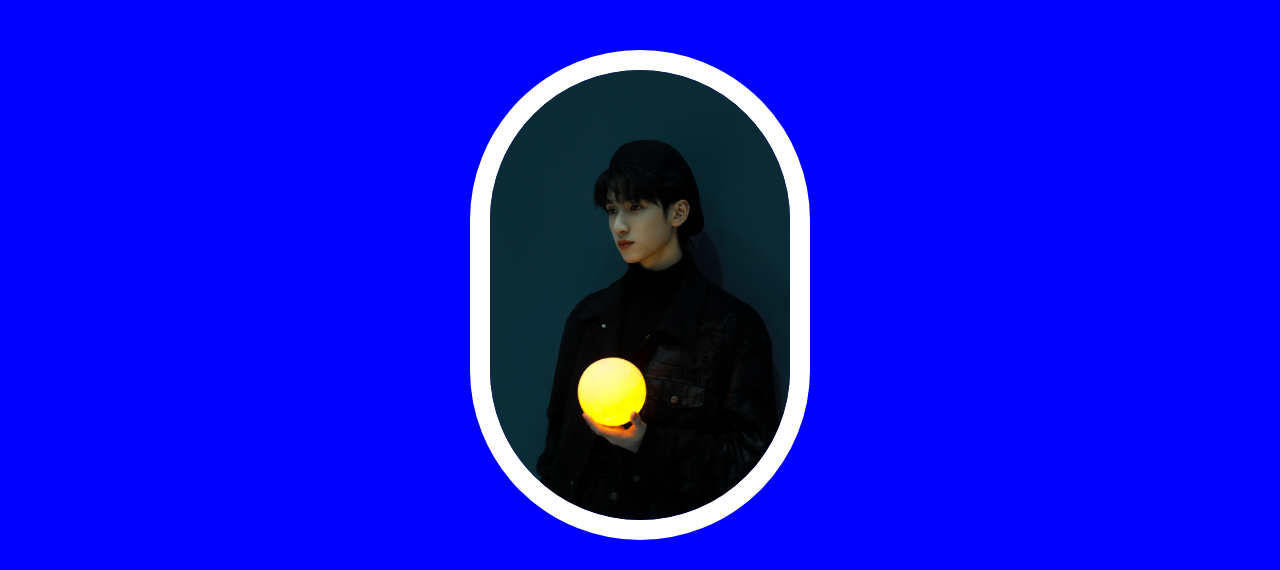
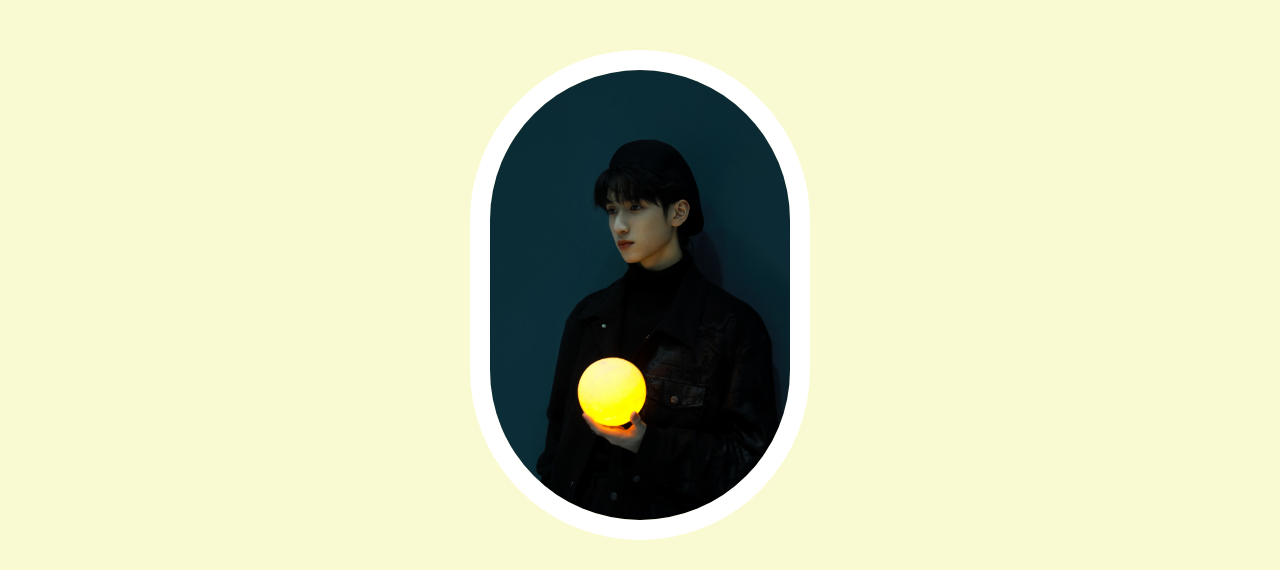
Before and after one commit to sakillusion/DDP-IMA, a plain HTML site: page templates/index.html in a window 1280 px wide. Shown: the top 570 px of the page. Drawn offline with Linux system fonts and the light colour scheme.

Commit message:
Update styles.css

```diff
--- a/templates/styles.css
+++ b/templates/styles.css
@@ -8,7 +8,7 @@ body {
 /*Header section*/
 
 header{
-	background-color: blue;
+	background-color: lightgoldenrodyellow;
 	text-align: center;
 	padding-top: 50px;
 	padding-bottom: 50px;
```
